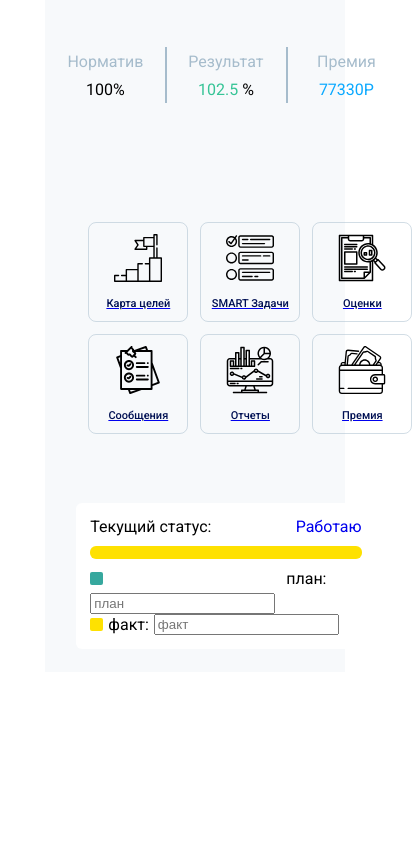
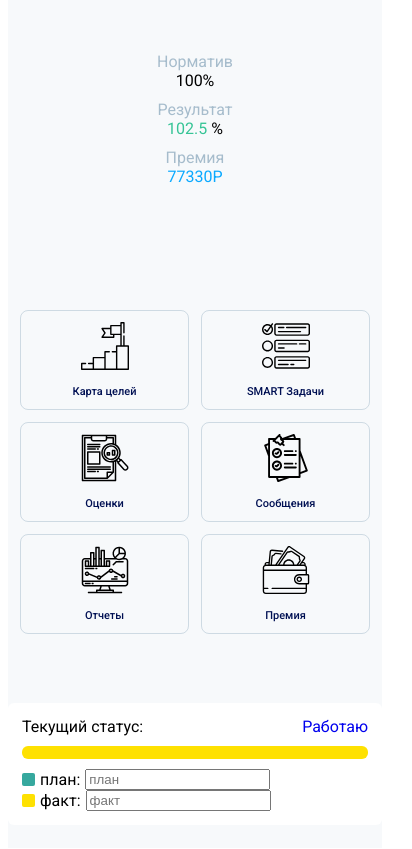
Before and after one commit to Ars8/PresentPage_TP, a website: page src/index.html in a window 390 px wide. Shown: the part 145-994 px from the top of the page, 412 px wide, since content can reach past the window. Before the commit the page ends 844 px from the top, so only its background shows below. Drawn offline with Linux system fonts and the light colour scheme; files whose address does not match are found by name.

Commit message:
adaptive done

```diff
--- a/src/assets/css/main.css
+++ b/src/assets/css/main.css
@@ -140,6 +140,7 @@ p {
   flex-flow: column wrap;
   align-items: center;
   justify-content: center;
+  text-decoration: none;
 }
 .main__buttons__item img {
   width: 48px;
@@ -220,3 +221,24 @@ p {
   justify-content: space-between;
   gap: 5px;
 }
+@media (max-width: 467px) {
+  .container {
+    width: 100%;
+  }
+  .main__statistic {
+    display: flex;
+    flex-flow: column wrap;
+    align-items: center;
+    justify-content: center;
+  }
+  .main__line {
+    display: none;
+  }
+  .main__statistic__block {
+    margin: 5px 0;
+  }
+  .main__buttons {
+    grid-template-columns: repeat(2, 1fr);
+    grid-template-rows: repeat(3, 1fr);
+  }
+}
--- a/src/js/modules/progress.js
+++ b/src/js/modules/progress.js
@@ -1,21 +1,19 @@
 const move = () => {
-  const plan = document.querySelector('#plan');
-  const fact = document.querySelector('#fact');
-  const elem = document.querySelector('#myBar');
+  const plan = document.querySelector("#plan");
+  const fact = document.querySelector("#fact");
+  const elem = document.querySelector("#myBar");
 
   function calc() {
     if (+fact.value > +plan.value) {
       elem.style.width = 0 + "%";
-    alert('Слишком много!');
-    fact.value = '';
+      alert("Слишком много!");
+      fact.value = "";
     } else {
-    let factPercent = (fact.value / plan.value)*100;
+      let factPercent = (fact.value / plan.value) * 100;
       elem.style.width = factPercent + "%";
     }
   }
-fact.addEventListener('input', calc);
-  console.log(plan.value)
-  console.log(fact.value)
-  console.log(elem)
-}
+
+  fact.addEventListener("input", calc);
+};
 export default move;
```
Also changed, not shown: dist/assets/css/main.css, dist/script.js, 1 other file. Lines whose indentation alone changed are shown as unchanged.
